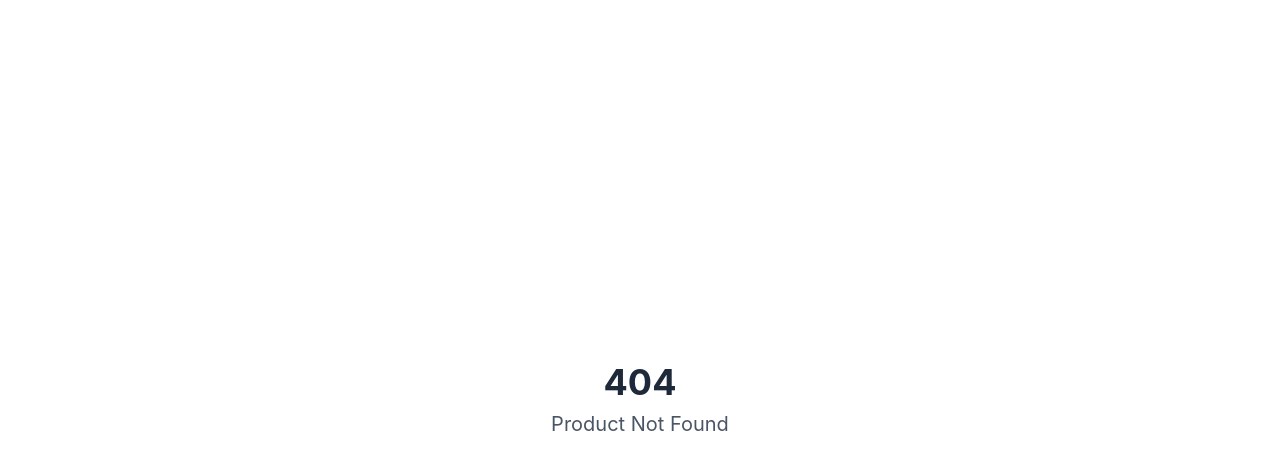
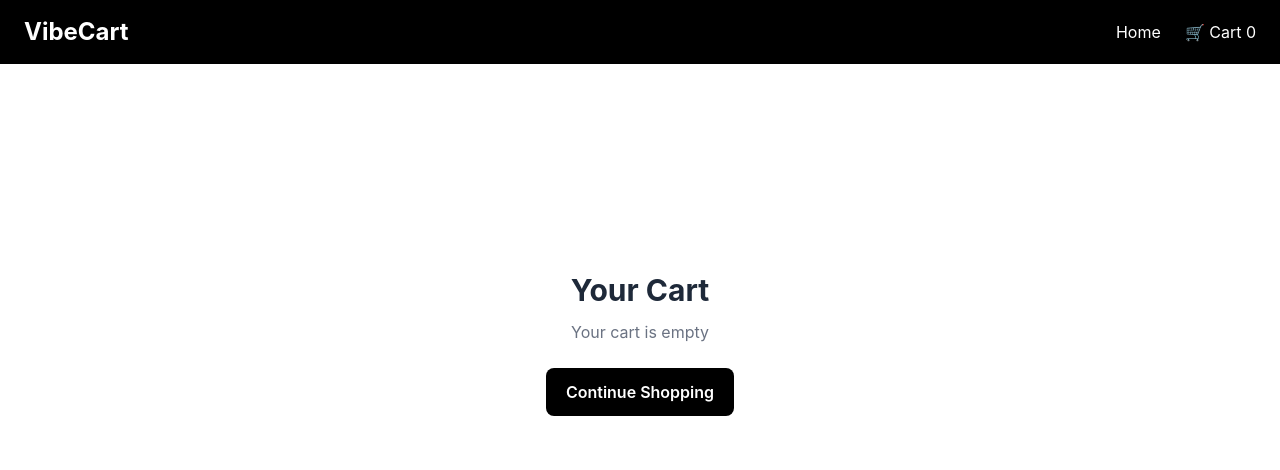
Before and after one commit to Vitesh-WebDeveloper/Vibe-Cart, a React (Vite) app: page /cart in a window 1280 px wide. Before the commit this address had no page. Shown: the top 470 px of the page. Built offline with nearby package versions, Linux system fonts and the light colour scheme.

Commit message:
feat: complete VibeCart cart and persistence flow

```diff
--- a/src/App.tsx
+++ b/src/App.tsx
@@ -1,19 +1,161 @@
-{/* path is if and element is then */}
+import { useEffect, useState } from "react";
+import { BrowserRouter, Routes, Route } from "react-router-dom";
+import { type Product, type CartItem } from "./types";
 
-import { BrowserRouter, Routes, Route } from "react-router-dom";
 import Home from "./components/Home";
 import ProductDetail from "./components/ProductDetail";
-import NotFound from "./components/NotFound"; // Added import
+import NotFound from "./components/NotFound";
+import Navbar from "./components/Navbar";
+import Cart from "./components/Cart";
+import Toast from "./components/Toast";
 
 const App = () => {
+  // Load the saved cart from localStorage when the app starts
+  const [cart, setCart] = useState<CartItem[]>(() => {
+    const savedCart = localStorage.getItem("vibecart-cart");
+
+    if (!savedCart) {
+      return [];
+    }
+
+    try {
+      return JSON.parse(savedCart) as CartItem[];
+    } catch {
+      return [];
+    }
+  });
+
+  // Controls whether the toast is visible
+  const [showToast, setShowToast] = useState(false);
+
+  // Changes whenever Add to Cart is clicked
+  // so the toast timer starts again
+  const [toastTrigger, setToastTrigger] = useState(0);
+
+  // Add a product to the cart
+  const addToCart = (product: Product) => {
+    setCart((currentCart) => {
+      // Check if the product already exists
+      const existingItem = currentCart.find(
+        (item) => item.id === product.id
+      );
+
+      // If it exists, increase quantity
+      if (existingItem) {
+        return currentCart.map((item) =>
+          item.id === product.id
+            ? {
+                ...item,
+                quantity: item.quantity + 1,
+              }
+            : item
+        );
+      }
+
+      // If it doesn't exist, add it with quantity 1
+      return [
+        ...currentCart,
+        {
+          ...product,
+          quantity: 1,
+        },
+      ];
+    });
+
+    // Show the toast
+    setShowToast(true);
+
+    // Change the trigger so the timer starts again
+    setToastTrigger((value) => value + 1);
+  };
+
+  // Increase the quantity of a product
+  const increaseQuantity = (id: number) => {
+    setCart((currentCart) =>
+      currentCart.map((item) =>
+        item.id === id
+          ? {
+              ...item,
+              quantity: item.quantity + 1,
+            }
+          : item
+      )
+    );
+  };
+
+  // Decrease the quantity of a product
+  // If quantity becomes 0, remove the product
+  const decreaseQuantity = (id: number) => {
+    setCart((currentCart) =>
+      currentCart
+        .map((item) =>
+          item.id === id
+            ? {
+                ...item,
+                quantity: item.quantity - 1,
+              }
+            : item
+        )
+        .filter((item) => item.quantity > 0)
+    );
+  };
+
+  // Completely remove a product from the cart
+  const removeFromCart = (id: number) => {
+    setCart((currentCart) =>
+      currentCart.filter((item) => item.id !== id)
+    );
+  };
+
+  // Save the cart whenever it changes
+  useEffect(() => {
+    localStorage.setItem("vibecart-cart", JSON.stringify(cart));
+  }, [cart]);
+
+  // Hide the toast after 2 seconds
+  useEffect(() => {
+    if (!showToast) {
+      return;
+    }
+
+    const timer = setTimeout(() => {
+      setShowToast(false);
+    }, 2000);
+
+    return () => clearTimeout(timer);
+  }, [toastTrigger]);
+
   return (
     <BrowserRouter>
+      <Navbar cart={cart} />
+
       <Routes>
         <Route path="/" element={<Home />} />
-        <Route path="/product/:id" element={<ProductDetail />} />
-        {/* The Catch-All Rule */}
+
+        <Route
+          path="/product/:id"
+          element={<ProductDetail addToCart={addToCart} />}
+        />
+
+        <Route
+          path="/cart"
+          element={
+            <Cart
+              cart={cart}
+              increaseQuantity={increaseQuantity}
+              decreaseQuantity={decreaseQuantity}
+              removeFromCart={removeFromCart}
+            />
+          }
+        />
+
         <Route path="*" element={<NotFound />} />
       </Routes>
+
+      <Toast
+        message="Added to cart"
+        visible={showToast}
+      />
     </BrowserRouter>
   );
 };
--- a/src/ProjectWorking.md
+++ b/src/ProjectWorking.md
@@ -1,4 +1,4 @@
-The sequence of events happens exactly in this order:
+<!-- The sequence of events happens exactly in this order:
 
 The Click (Home.tsx): When a user taps the product card, the <Link> immediately updates the browser's address bar to match the to prop, such as /product/12.
 
@@ -8,4 +8,4 @@ The Component Swap: Because of that match, the router executes the element={<Pro
 
 The Extraction (ProductDetail.tsx): The moment ProductDetail mounts, the useParams hook runs. Because the router explicitly mapped the end of the URL to the :id variable, the hook slices off the 12 and stores it in your id constant.
 
-The Fetch (Next Step): Your component will take that 12 and inject it into the API call to grab only the data for that specific item.
+The Fetch (Next Step): Your component will take that 12 and inject it into the API call to grab only the data for that specific item.  -->
--- /dev/null
+++ b/src/components/Cart.tsx
@@ -0,0 +1,121 @@
+import { Link } from "react-router-dom";
+import { type CartItem } from "../types";
+
+interface CartProps {
+  cart: CartItem[];
+  increaseQuantity: (id: number) => void;
+  decreaseQuantity: (id: number) => void;
+  removeFromCart: (id: number) => void;
+}
+
+const Cart = ({
+  cart,
+  increaseQuantity,
+  decreaseQuantity,
+  removeFromCart,
+}: CartProps) => {
+  // Calculate the total price of all products
+  const totalPrice = cart.reduce(
+    (total, item) => total + item.price * item.quantity,
+    0
+  );
+
+  // Show this when the cart has no products
+  if (cart.length === 0) {
+    return (
+      <div className="flex min-h-[70vh] flex-col items-center justify-center text-center">
+        <h1 className="mb-3 text-3xl font-bold text-gray-800">
+          Your Cart
+        </h1>
+
+        <p className="mb-6 text-gray-500">
+          Your cart is empty
+        </p>
+
+        <Link
+          to="/"
+          className="rounded-lg bg-black px-5 py-3 font-semibold text-white hover:bg-gray-800"
+        >
+          Continue Shopping
+        </Link>
+      </div>
+    );
+  }
+
+  return (
+    <div className="mx-auto max-w-5xl p-6">
+      <h1 className="mb-8 text-3xl font-bold text-gray-800">
+        Your Cart
+      </h1>
+
+      <div className="space-y-6">
+        {cart.map((item) => (
+          <div
+            key={item.id}
+            className="flex flex-col gap-5 rounded-xl border border-gray-200 p-5 shadow-sm sm:flex-row sm:items-center"
+          >
+            {/* Product image */}
+            <img
+              src={item.image}
+              alt={item.title}
+              className="h-32 w-32 object-contain"
+            />
+
+            {/* Product information */}
+            <div className="flex-1">
+              <h2 className="font-bold text-gray-800">
+                {item.title}
+              </h2>
+
+              <p className="mt-2 text-green-600">
+                ${item.price}
+              </p>
+
+              <p className="mt-1 text-gray-500">
+                Quantity: {item.quantity}
+              </p>
+            </div>
+
+            {/* Quantity controls */}
+            <div className="flex items-center gap-3">
+              <button
+                onClick={() => decreaseQuantity(item.id)}
+                className="h-9 w-9 rounded border border-gray-300 text-lg hover:bg-gray-100"
+              >
+                −
+              </button>
+
+              <span className="min-w-8 text-center font-semibold">
+                {item.quantity}
+              </span>
+
+              <button
+                onClick={() => increaseQuantity(item.id)}
+                className="h-9 w-9 rounded border border-gray-300 text-lg hover:bg-gray-100"
+              >
+                +
+              </button>
+            </div>
+
+            {/* Remove button */}
+            <button
+              onClick={() => removeFromCart(item.id)}
+              className="font-semibold text-red-600 hover:text-red-800"
+            >
+              Remove
+            </button>
+          </div>
+        ))}
+      </div>
+
+      {/* Cart total */}
+      <div className="mt-8 border-t border-gray-200 pt-6 text-right">
+        <p className="text-2xl font-bold text-gray-800">
+          Total: ${totalPrice.toFixed(2)}
+        </p>
+      </div>
+    </div>
+  );
+};
+
+export default Cart;
--- /dev/null
+++ b/src/components/Navbar.tsx
@@ -0,0 +1,37 @@
+import { Link } from "react-router-dom";
+import { type CartItem } from "../types";
+
+interface NavbarProps {
+  cart: CartItem[];
+}
+
+const Navbar = ({ cart }: NavbarProps) => {
+  // Add together the quantity of every product
+  // Example: Laptop × 2 + Mouse × 1 = 3
+  const totalItems = cart.reduce(
+    (total, item) => total + item.quantity,
+    0
+  );
+
+  return (
+    <nav className="flex items-center justify-between bg-black px-6 py-4 text-white">
+      {/* VibeCart logo/name */}
+      <Link to="/" className="text-2xl font-bold">
+        VibeCart
+      </Link>
+
+      {/* Navigation links */}
+      <div className="flex items-center gap-6">
+        <Link to="/" className="hover:text-gray-300">
+          Home
+        </Link>
+
+        <Link to="/cart" className="hover:text-gray-300">
+          🛒 Cart {totalItems}
+        </Link>
+      </div>
+    </nav>
+  );
+};
+
+export default Navbar;
--- a/src/components/ProductDetail.tsx
+++ b/src/components/ProductDetail.tsx
@@ -2,7 +2,13 @@ import { useEffect, useState } from "react";
 import { useParams } from "react-router-dom";
 import { type Product } from "../types";
 
-const ProductDetail = () => {
+const ProductDetail = ({
+  addToCart,
+}: {
+  addToCart: (product: Product) => void;
+
+}
+) => {
   // 1. Extract the ID from the URL bar
   const { id } = useParams<{ id: string }>();
 
@@ -51,9 +57,11 @@ const ProductDetail = () => {
         <p className="text-2xl font-bold text-green-600 mb-6">${product.price}</p>
         <p className="text-gray-600 mb-8 leading-relaxed">{product.description}</p>
 
-        <button className="bg-black hover:bg-gray-800 text-white font-bold py-3 px-6 rounded-lg transition-colors w-full md:w-auto">
-          Add to Cart
-        </button>
+        <button
+  onClick={() => addToCart(product)}
+  className="bg-black hover:bg-gray-800 text-white font-bold py-3 px-6 rounded-lg transition-colors w-full md:w-auto">
+  Add to Cart
+</button>
       </div>
     </div>
   );
--- /dev/null
+++ b/src/components/Toast.tsx
@@ -0,0 +1,20 @@
+interface ToastProps {
+  message: string;
+  visible: boolean;
+}
+
+const Toast = ({ message, visible }: ToastProps) => {
+  // If the toast should not be visible,
+  // don't render anything.
+  if (!visible) {
+    return null;
+  }
+
+  return (
+    <div className="fixed bottom-6 right-6 rounded-lg bg-green-600 px-5 py-3 font-semibold text-white shadow-lg">
+      ✓ {message}
+    </div>
+  );
+};
+
+export default Toast;
--- a/src/main.tsx
+++ b/src/main.tsx
@@ -4,7 +4,7 @@ import './index.css'
 import App from './App.tsx'
 
 createRoot(document.getElementById('root')!).render(
-  <StrictMode>
-      <App />
-  </StrictMode>
+<StrictMode>
+    <App />
+</StrictMode>
 )
```
Also changed, not shown: src/types.ts (line endings or trailing spaces), 1 other file (tests, documents, lock files or other folders).
